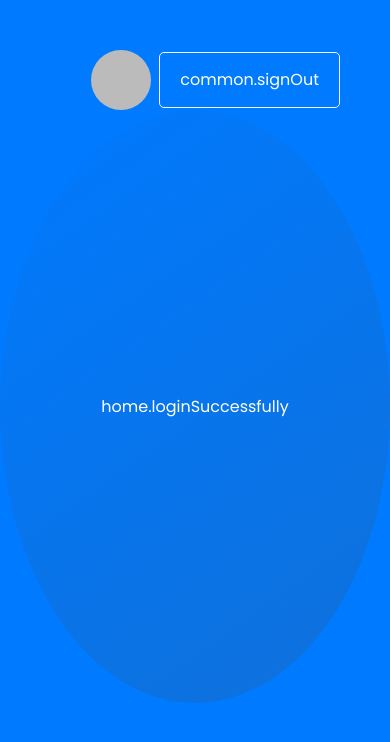
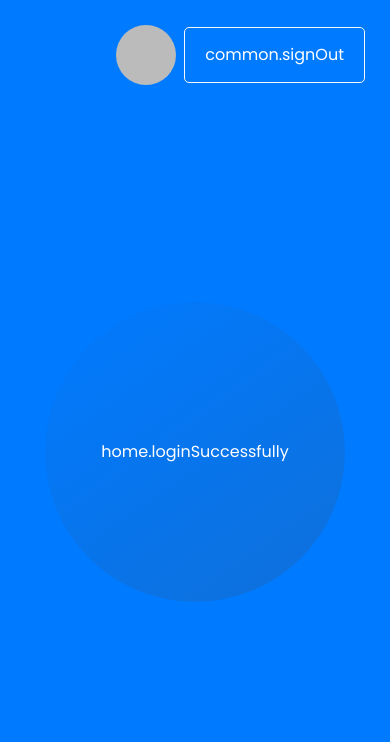
Before and after one commit to ba1679/interview-exam, a React (Create React App) app: page / in a window 390 px wide. Shown: the top 742 px of the page. Built offline with nearby package versions, Linux system fonts and the light colour scheme; no server answers; sample sign-in values are in the browser's storage; what i18next-xhr-backend would draw is missing.

Commit message:
style: add mobile UI

```diff
--- a/src/pages/Home/index.module.scss
+++ b/src/pages/Home/index.module.scss
@@ -6,8 +6,12 @@
 }
 
 .topBar {
-  margin-top: 50px;
-  margin-right: 50px;
+  margin-top: 25px;
+  margin-right: 25px;
+  @media (min-width: 769px) {
+    margin-top: 50px;
+    margin-right: 50px;
+  }
 }
 
 .signOutBtn {
@@ -32,13 +36,21 @@
   object-fit: cover;
 }
 
+.homeContainer {
+  height: calc(100vh - 110px);
+}
+
 .homeCircle {
-  width: 593px;
-  height: 593px;
+  width: 300px;
+  height: 300px;
   border-radius: 50%;
   background-image: linear-gradient(324.93deg, #0f70da 0.74%, #007aff 100%);
   color: #ffffff;
   display: flex;
   justify-content: center;
   align-items: center;
+  @media (min-width: 769px) {
+    width: 593px;
+    height: 593px;
+  }
 }
--- a/src/pages/Home/index.tsx
+++ b/src/pages/Home/index.tsx
@@ -20,7 +20,7 @@
           </Button>
         </div>
       </div>
-      <div className='d-flex justify-content-center align-items-center'>
+      <div className={clx('d-flex justify-content-center align-items-center', styles.homeContainer)}>
         <div className={styles.homeCircle}>{t('home.loginSuccessfully')}</div>
       </div>
     </div>
```
